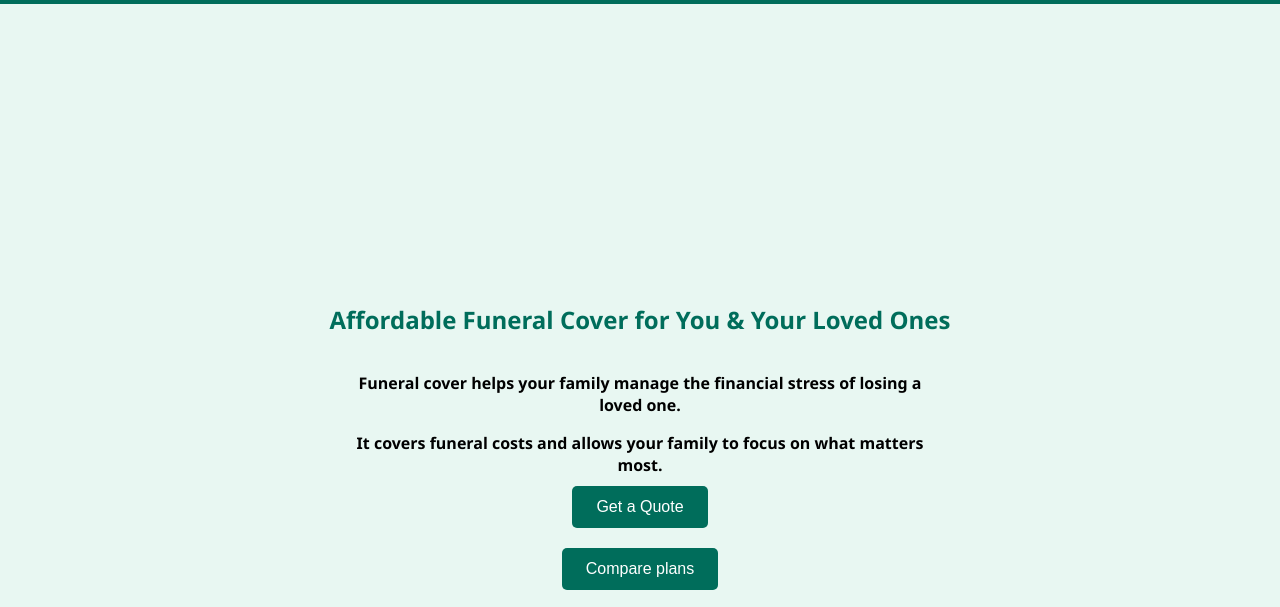
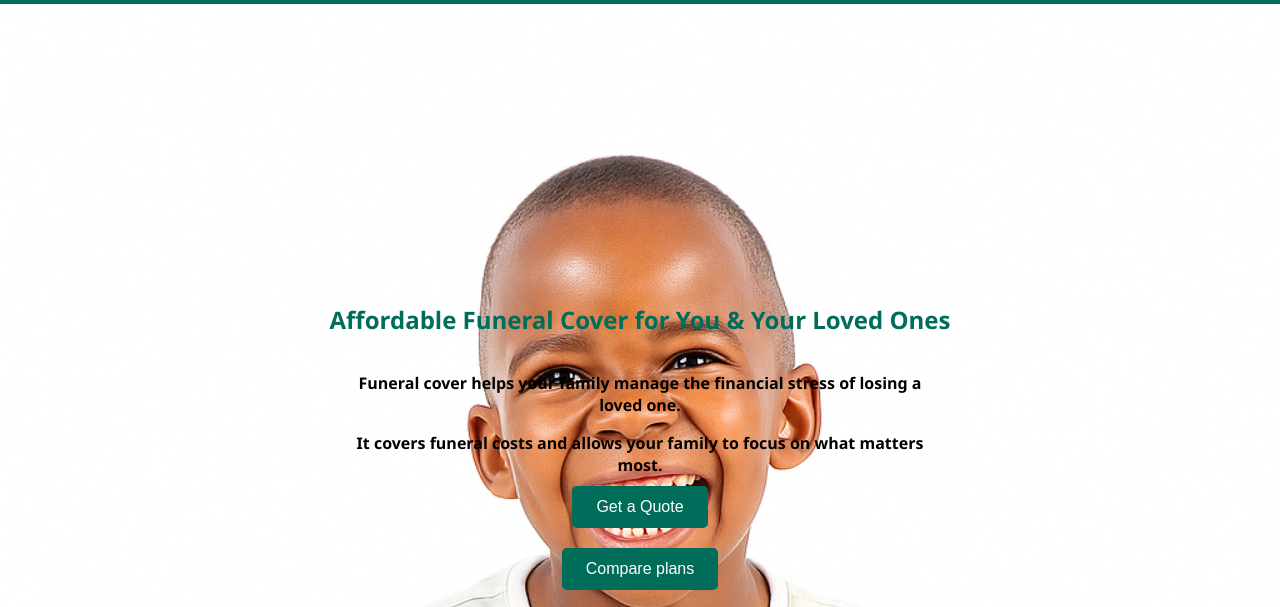
Before and after one commit to Hlavutelomdu/MFG, a plain HTML site: page index.html in a window 1280 px wide. Shown: the part 91-698 px from the top of the page. Drawn offline with Linux system fonts and the light colour scheme.

Commit message:
Update styles.css

```diff
--- a/styles.css
+++ b/styles.css
@@ -91,7 +91,7 @@ header {
 }
 
 #home {
-   background-image: url('Images/MFG-BOYBackground.jpeg');
+   background-image: url('Images/MFG-BOYBackground.png');
   background-size: cover;
   background-repeat: no-repeat;
   background-position: center;
```
